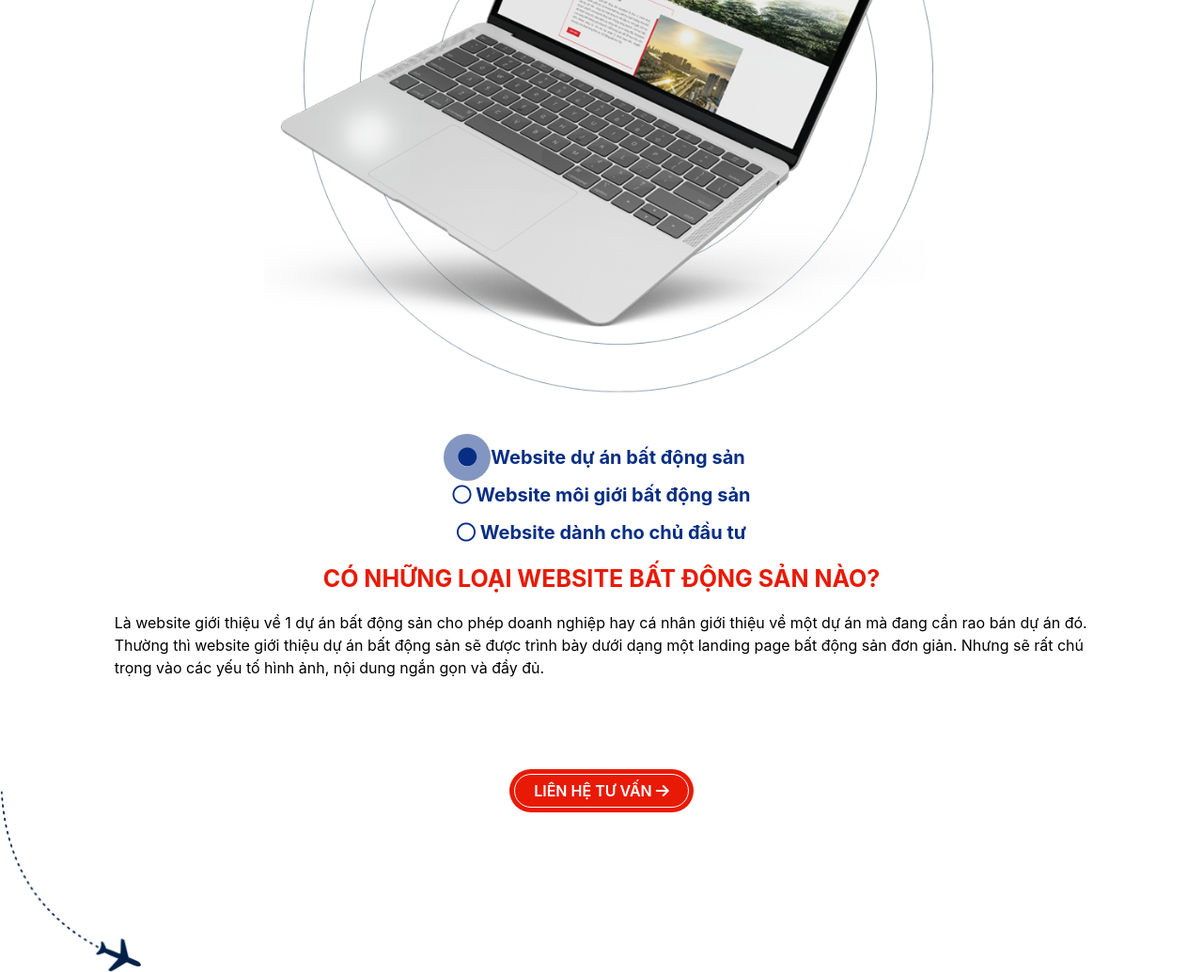
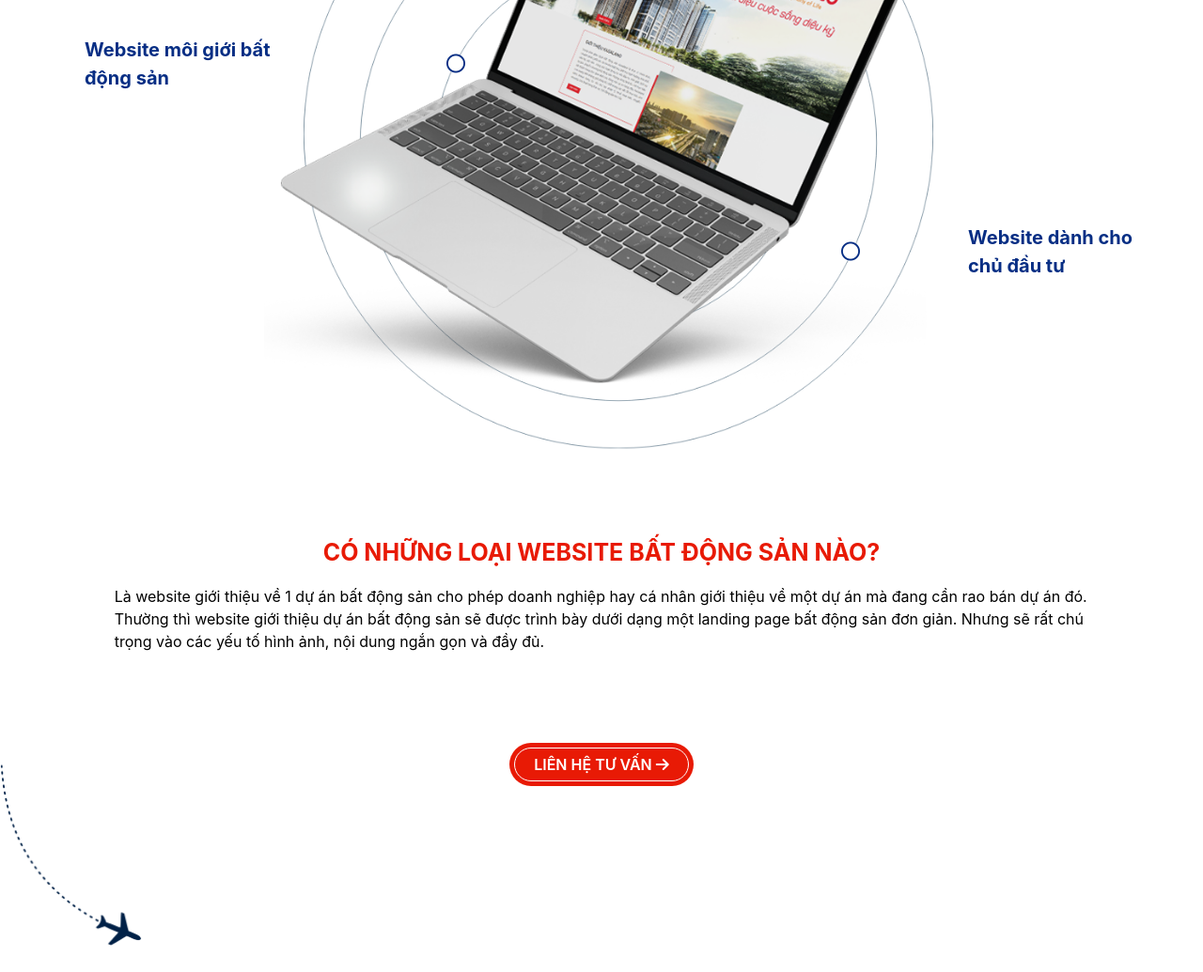
Before and after one commit to duy0000/max-web, a plain HTML site: page index.html in a window 1280 px wide. Shown: the part 4800-5835 px from the top of the page at 94% size. Drawn offline with nearby package versions, Linux system fonts and the light colour scheme.

Commit message:
fix lỗi

```diff
--- a/index.html
+++ b/index.html
@@ -1527,27 +1527,55 @@
             cầu của các nhà môi giới bất động sản.
           </p>
         </div>
-        <div class="content-ss5-bottom row">
+        <div class="click-open-child row">
           <div class="col-12">
             <img src="./img/Phan-loai-website-bat-dong-san-ss5.png" alt="" />
           </div>
-          <ul class="css-li col-12">
-            <li>
-              <i class="fa-solid fa-circle"></i>
-              <a href="#">Website dự án bất động sản</a>
+          <ul class="css-li col-12 ss5-bottom-list">
+            <li class="ss5-bottom-list-item ss5-bottom-list-item-1">
+              <i class="fa-solid fa-circle active" id="open-content1"></i>
+              <div>Website dự án bất động sản</div>
             </li>
-            <li>
-              <i class="fa-regular fa-circle"></i>
-              <a href="#">Website môi giới bất động sản</a>
+            <li class="ss5-bottom-list-item ss5-bottom-list-item-2">
+              <i class="fa-regular fa-circle" id="open-content2"></i>
+              <div>Website môi giới bất động sản</div>
             </li>
-            <li>
-              <i class="fa-regular fa-circle"></i>
-              <a href="#"> Website dành cho chủ đầu tư</a>
+            <li class="ss5-bottom-list-item ss5-bottom-list-item-3">
+              <i class="fa-regular fa-circle" id="open-content3"></i>
+              <div>Website dành cho chủ đầu tư</div>
             </li>
           </ul>
-          <div class="content">
+        </div>
+        <div class="content-ss5-bottom row">
+          <div class="content pt-5" id="tab-1">
             <p>
-              <span> CÓ NHỮNG LOẠI WEBSITE BẤT ĐỘNG SẢN NÀO?</span>
+              <span>CÓ NHỮNG LOẠI WEBSITE BẤT ĐỘNG SẢN NÀO?</span>
+            </p>
+            <p class="col-lg-10">
+              Là website giới thiệu về 1 dự án bất động sản cho phép doanh
+              nghiệp hay cá nhân giới thiệu về một dự án mà đang cần rao bán dự
+              án đó. Thường thì website giới thiệu dự án bất động sản sẽ được
+              trình bày dưới dạng một landing page bất động sản đơn giản. Nhưng
+              sẽ rất chú trọng vào các yếu tố hình ảnh, nội dung ngắn gọn và đầy
+              đủ.
+            </p>
+          </div>
+          <div class="content pt-5 hidden" id="tab-2">
+            <p>
+              <span>WEBSITE DỰ ÁN BẤT ĐỘNG SẢN</span>
+            </p>
+            <p class="col-lg-10">
+              Là website giới thiệu về 1 dự án bất động sản cho phép doanh
+              nghiệp hay cá nhân giới thiệu về một dự án mà đang cần rao bán dự
+              án đó. Thường thì website giới thiệu dự án bất động sản sẽ được
+              trình bày dưới dạng một landing page bất động sản đơn giản. Nhưng
+              sẽ rất chú trọng vào các yếu tố hình ảnh, nội dung ngắn gọn và đầy
+              đủ.
+            </p>
+          </div>
+          <div class="content pt-5 hidden" id="tab-3">
+            <p>
+              <span>WEBSITE DÀNH CHO CHỦ ĐẦU TƯ</span>
             </p>
             <p class="col-lg-10">
               Là website giới thiệu về 1 dự án bất động sản cho phép doanh
--- a/reponsive.css
+++ b/reponsive.css
@@ -148,6 +148,48 @@
     border-right: 10px solid transparent;
     border-bottom: 10px solid #999; /* Màu và chiều cao của tam giác */
   }
+  .ss5-bottom-list,
+  .ss5-bottom-list-item i,
+  .ss5-bottom-list-item {
+    position: absolute;
+  }
+  .click-open-child {
+    padding: 60px 0 0px 0;
+  }
+  .click-open-child .ss5-bottom-list {
+    word-wrap: break-word;
+    width: 300px;
+  }
+  .ss5-bottom-list-item-1 {
+    top: -410px;
+    left: 50%;
+  }
+
+  .ss5-bottom-list-item-1 i {
+    top: 70px;
+    background-color: #fff;
+    border-radius: 100%;
+  }
+  .ss5-bottom-list-item-2 {
+    left: -400px;
+    top: -100px;
+    width: 200px;
+  }
+  .ss5-bottom-list-item-2 i {
+    border-radius: 100%;
+    left: 385px;
+    background-color: #fff;
+  }
+  .ss5-bottom-list-item-3 {
+    right: -440px;
+    width: 200px;
+    top: 100px;
+  }
+  .ss5-bottom-list-item-3 i {
+    border-radius: 100%;
+    right: 315px;
+    background-color: #fff;
+  }
 }
 /* .
 .
@@ -183,6 +225,9 @@
     grid-template-columns: repeat(1, 1fr);
     margin-top: 40px;
   }
+  #modal_timkiem {
+    width: 95% !important;
+  }
 }
 @media (max-width: 767px) {
   .ss3-section {
@@ -199,6 +244,9 @@
     grid-template-columns: repeat(2, 1fr);
     margin-top: 40px;
   }
+  #modal_timkiem {
+    width: 80% !important;
+  }
 }
 @media (max-width: 990px) and (min-width: 766px) {
   .list-item-ss4 {
@@ -206,6 +254,9 @@
     gap: 30px;
     grid-template-columns: repeat(3, 1fr);
     margin-top: 40px;
+  }
+  #modal_timkiem {
+    width: 70% !important;
   }
 }
 @media (max-width: 1200px) {
@@ -348,4 +399,7 @@
   .ss3-bottom {
     margin-top: 150px;
   }
+  #modal_timkiem {
+    width: 70% !important;
+  }
 }
--- a/script.js
+++ b/script.js
@@ -1,3 +1,47 @@
+// ---------------------------------open-3tab
+document.addEventListener("DOMContentLoaded", function () {
+  var tabs = document.querySelectorAll("[id^='open-content']");
+  tabs.forEach(function (tab) {
+    // Thêm class "fa-regular"
+    tab.classList.add("fa-regular");
+    // tab.classList.add("active");
+    // Xóa class "fa-solid" nếu có
+    tab.classList.remove("fa-solid");
+    // tab.classList.remove("active");
+
+    tab.addEventListener("click", function () {
+      var tabId = this.id;
+      toggleTab(tabId);
+      tabs.forEach(function (t) {
+        if (t.id === tabId) {
+          // Thêm class "fa-solid" và xóa class "fa-regular" cho tab được chọn
+          t.classList.remove("fa-regular");
+          t.classList.add("fa-solid");
+          t.classList.add("active");
+        } else {
+          // Thêm class "fa-regular" và xóa class "fa-solid" cho các tab khác
+          t.classList.add("fa-regular");
+          t.classList.remove("fa-solid");
+          t.classList.remove("active");
+        }
+      });
+    });
+  });
+
+  function toggleTab(tabId) {
+    var tabsContent = document.querySelectorAll("[id^='tab-']");
+    tabsContent.forEach(function (tabContent) {
+      if (tabContent.id === "tab-" + tabId.slice(-1)) {
+        tabContent.classList.remove("hidden");
+      } else {
+        tabContent.classList.add("hidden");
+      }
+    });
+  }
+});
+
+// --------------------------------------slick-ẩn
+
 $(".slider-hidden").slick({
   autoplay: true,
   dot: true,
--- a/style.css
+++ b/style.css
@@ -4,6 +4,7 @@
 .pointer {
   cursor: pointer;
 }
+
 img {
   width: 100%;
 }
@@ -95,6 +96,7 @@ header {
   background-image: url("./img/thiet-ke-website-bat-dong-san.webp");
   height: 100vh;
   position: relative;
+  width: 100%;
   margin-top: -140px;
   background-size: cover;
   background-position: center;
@@ -625,56 +627,59 @@ a:hover {
   top: -200px;
   right: 0;
 }
+.click-open-child div,
 .content-ss5-bottom div {
   display: flex;
   align-items: center;
   justify-content: center;
 }
-.content-ss5-bottom img {
+.click-open-child img {
   height: 750px;
   width: auto;
 }
-.content-ss5-bottom .css-li li:nth-child(1) {
-  top: 30%;
-  left: 0%;
+.click-open-child .css-li li:nth-child(1) {
   font-size: 20px;
   font-weight: 700;
   color: #072e84;
-  display: flex;
   margin-left: -15px;
-  display: flex;
-  align-items: center;
-}
-.content-ss5-bottom .css-li li:nth-child(1) i {
-  top: 100%;
-  /* box-shadow: 0px 0px 10px rgba(7, 46, 132, 0.5); */
-  border: 15px solid rgba(7, 46, 132, 0.5);
-  border-radius: 50%;
-  left: 100%;
-}
-.content-ss5-bottom .css-li li:nth-child(2) {
-  top: 30%;
-  left: 0%;
+}
+.active {
+  box-shadow: 0px 0px 20px rgb(7, 46, 132);
+  /* border: 15px solid rgba(7, 46, 132, 0.5); */
+  border-radius: 100%;
+  background-color: #072e84 !important;
+}
+.click-open-child .css-li li:nth-child(2) {
   font-size: 20px;
   font-weight: 700;
   color: #072e84;
   padding-bottom: 10px;
 }
-.content-ss5-bottom .css-li.col-12 {
+.click-open-child .css-li.col-12 {
   display: flex;
   justify-content: center;
   flex-direction: column;
   align-items: center;
 }
-.content-ss5-bottom .css-li li:nth-child(3) {
-  top: 60%;
-  right: 0%;
+.click-open-child .css-li.col-12 li {
+  display: flex;
+  justify-content: center;
+  align-items: center;
+}
+.click-open-child .css-li li:nth-child(3) {
   font-size: 20px;
   font-weight: 700;
   color: #072e84;
 }
+/* .ss5-bottom-list-item-1 i{
+
+} */
+/* .content-ss5-bottom-list {
+  padding: 60px 0 600px 0;
+} */
+.click-open-child,
 .content-ss5-bottom {
-  /* position: relative; */
+  position: relative;
   display: flex;
   justify-content: center;
   align-items: center;
@@ -1102,12 +1107,13 @@ footer {
 
   z-index: 15;
 }
+
 #modal_timkiem {
   display: none;
   position: absolute;
   top: 50%;
   left: 50%;
-  width: 500px;
+  width: 50%;
   transform: translate(-50%, -50%);
   border-radius: 50%;
   z-index: 11;
```
